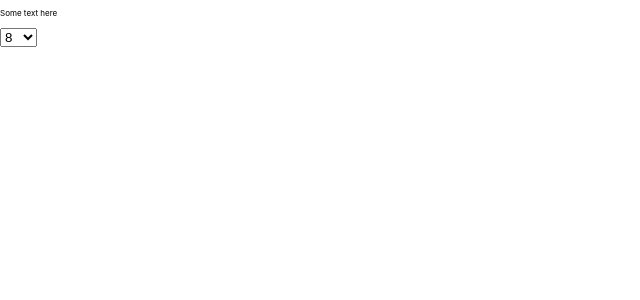
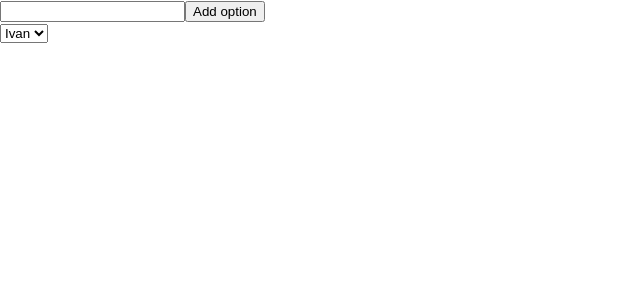
Before and after one commit to armdevrus/turing_reactJS, a React (Create React App) app: page / in a window 1280 px wide. Shown: the top 300 px of the page, without its empty margins (0-640 px from the left). Built offline with nearby package versions, Linux system fonts and the light colour scheme.

Commit message:
Выполняю 9-е упр. 19 задания!

```diff
--- a/src/homework/5week3day2part/5week3day2part.js
+++ b/src/homework/5week3day2part/5week3day2part.js
@@ -225,4 +225,35 @@ const SizeText = () => {
     )
 }
 
-export default SizeText
+const AddOptionForm = () => {
+
+    const [input, setInput] = React.useState('')
+    const handleOnChangeText = (event) => {
+        setInput(event.target.value)
+    }
+    // console.log(input)
+
+    const handleOnSubmitAddForm = (event) => {
+        event.preventDefault()
+        setElements([...elements, {id: elements.length + 1, name: {input}}])
+        console.log(...elements)
+    }
+
+    const [elements, setElements] = React.useState([
+        {id: 1, name: "Ivan"}
+    ])
+
+    return(
+        <form onSubmit={handleOnSubmitAddForm}>
+            <input type="text" onChange={handleOnChangeText} value={input}/>
+            <button>Add option</button>
+            <div>
+                <select>
+                    {elements.map(elem => <option key={elem.id}>{elem.name}</option>)}
+                </select>
+            </div>
+        </form>
+    )
+}
+
+export default AddOptionForm
```
